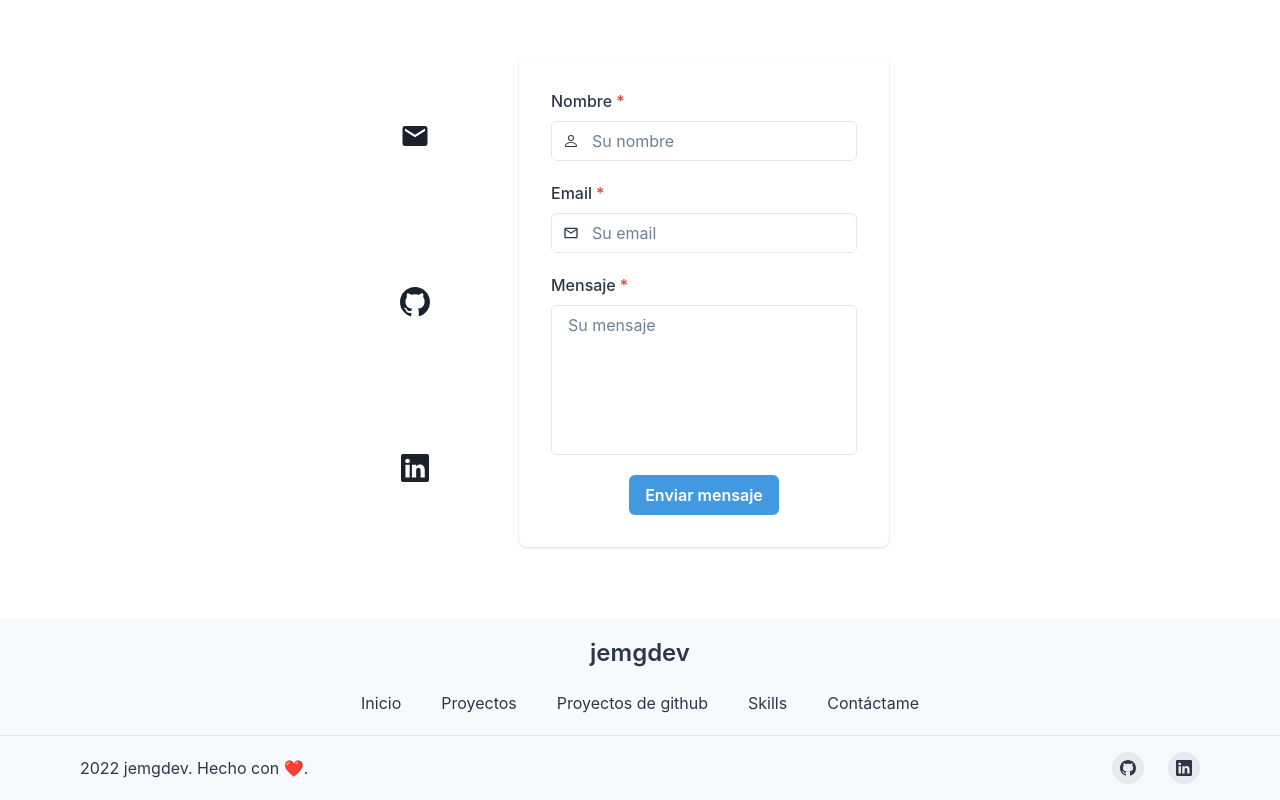
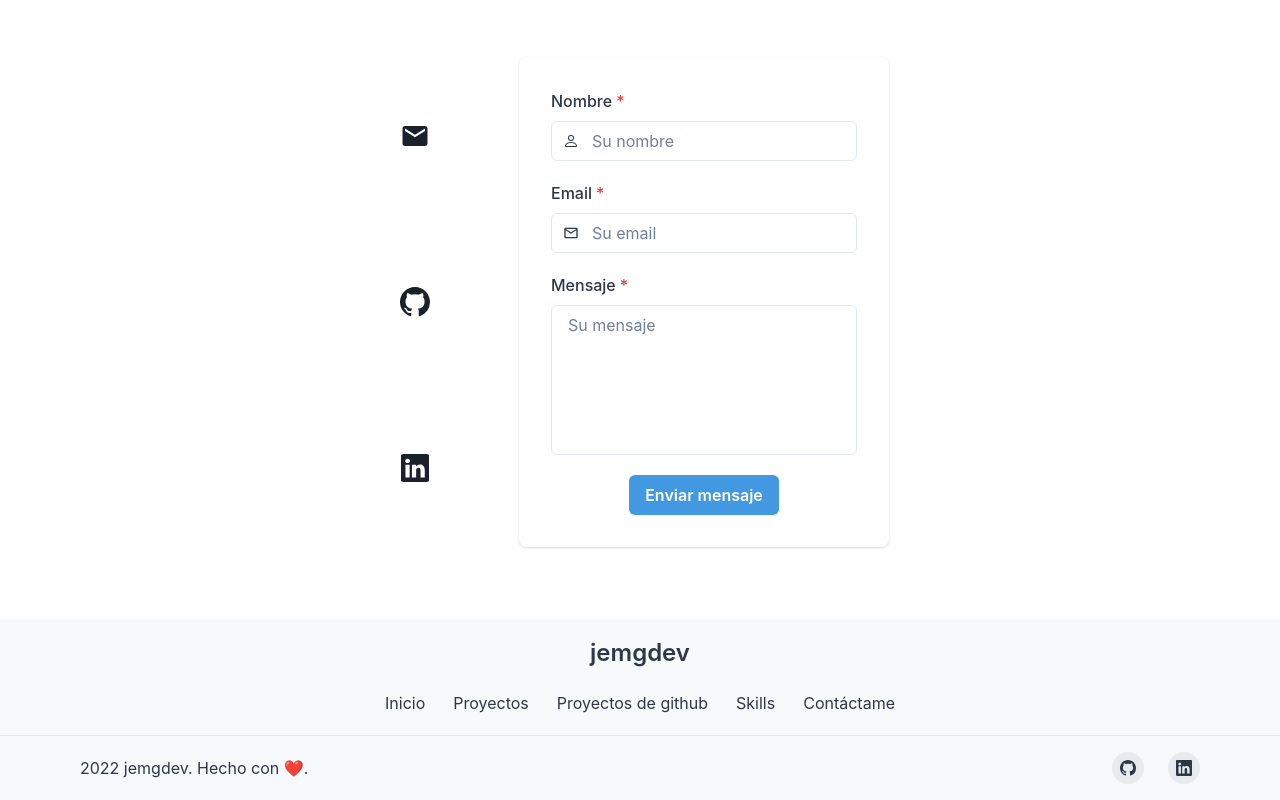
Before and after one commit to jemgdev/portfolio-react-typescript, a React (Vite) app: page / in a window 1280 px wide. Shown: the part 4340-5140 px from the top of the page. Built offline with nearby package versions, Linux system fonts and the light colour scheme; no server answers.

Commit message:
Footer fixed. Ver. 1.0.1

```diff
--- a/src/components/Footer.tsx
+++ b/src/components/Footer.tsx
@@ -59,7 +59,7 @@ export default function Footer() {
         justify={'center'}
         align={'center'}>
         <Text fontSize='2xl' fontWeight='semibold'>jemgdev</Text>
-        <Stack direction={'row'} spacing={6}>
+        <Stack direction={['column', 'row']} spacing={3}>
           <NavLink href='#home' text='Inicio' scrollToElement='home' onClose={onClose} />
           <NavLink href='#projects' text='Proyectos' scrollToElement='projects' onClose={onClose}/>
           <NavLink href='#github-projects' text='Proyectos de github' scrollToElement='github-projects' onClose={onClose}/>
```
